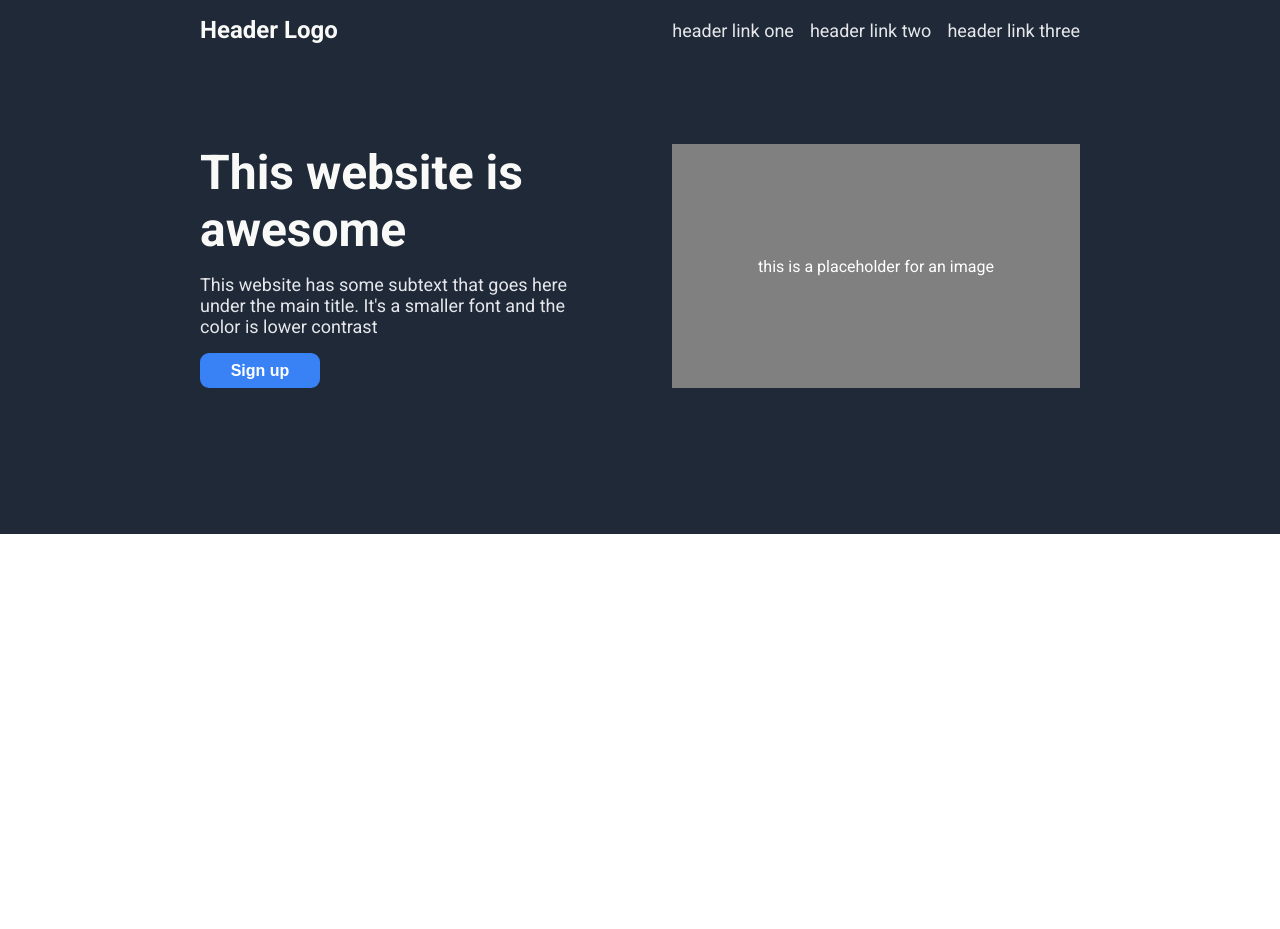
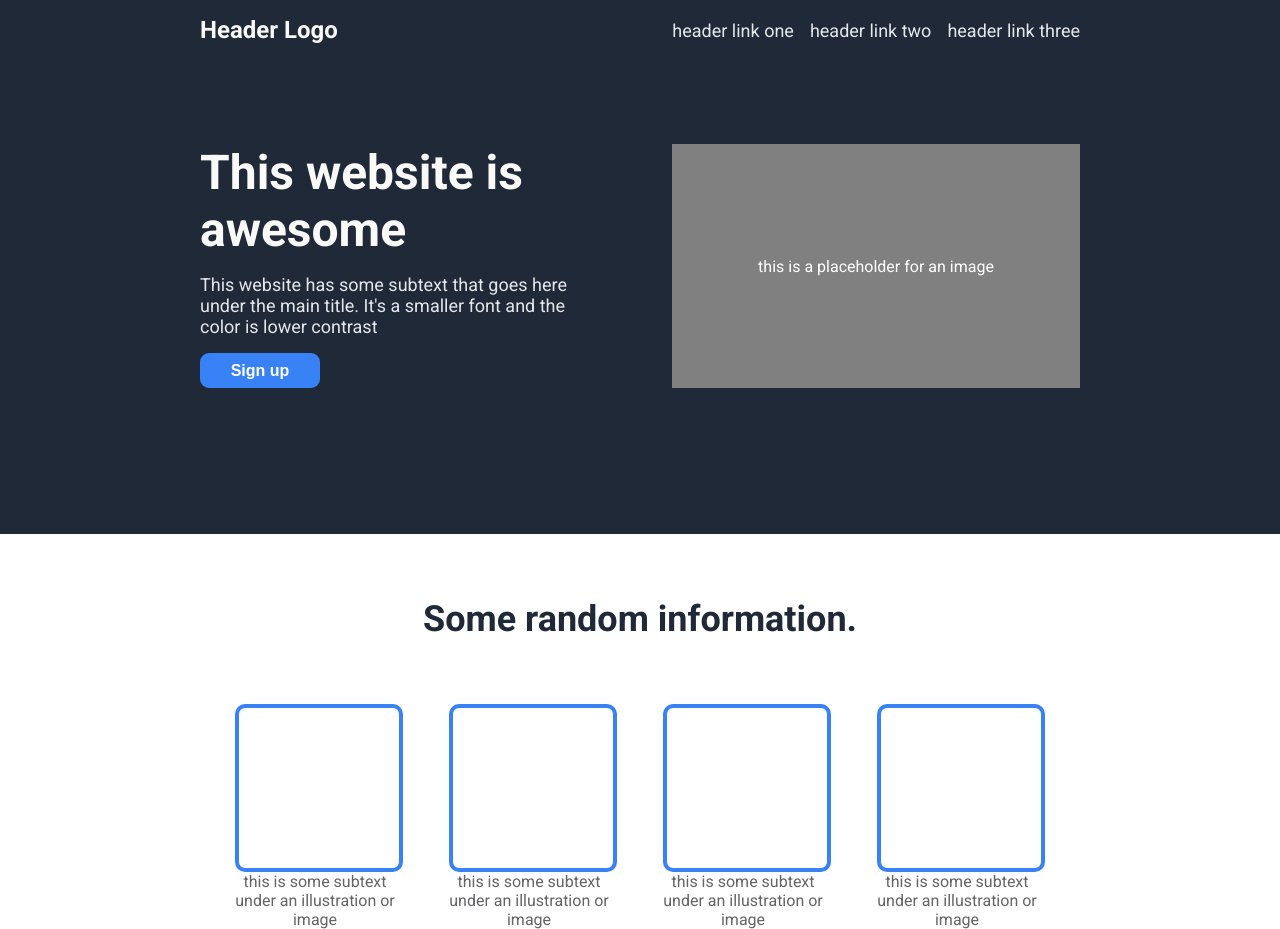
Before and after one commit to FacundoPaez98/landing-page, a plain HTML site: page index.html in a window 1280 px wide. Before the commit the page ends 800 px from the top, so only its background shows below. Drawn offline with Linux system fonts and the light colour scheme.

Commit message:
Add first section of the content of the landing page

```diff
--- a/index.html
+++ b/index.html
@@ -29,6 +29,27 @@
             <div class="header-img">this is a placeholder for an image</div>
         </div>
     </div>
+    <div class="first-section">
+        <div class="title">Some random information.</div>
+        <ul class="information">
+            <li class="info-item">
+                <div class="info-img"></div>
+                <div class="info-text">this is some subtext under an illustration or image</div>
+            </li>
+            <li class="info-item">
+                <div class="info-img"></div>
+                <div class="info-text">this is some subtext under an illustration or image</div>
+            </li>
+            <li class="info-item">
+                <div class="info-img"></div>
+                <div class="info-text">this is some subtext under an illustration or image</div>
+            </li>
+            <li class="info-item">
+                <div class="info-img"></div>
+                <div class="info-text">this is some subtext under an illustration or image</div>
+            </li>
+        </ul>
+    </div>
 </body>
 
 </html>
--- a/styles.css
+++ b/styles.css
@@ -87,3 +87,44 @@ button {
     max-width: 500px;
     flex: 1;
 }
+
+.first-section {
+    display: flex;
+    flex-direction: column;
+    align-items: center;
+    justify-content: center;
+    gap: 64px;
+}
+
+.title {
+    font-size: 36px;
+    font-weight: 900;
+    color: #1F2937;
+    margin-top: 64px;
+}
+
+.info-item {
+    display: flex;
+    flex-direction: column;
+}
+
+.info-img {
+    border: 4px solid #3882F6;
+    border-radius: 10px;
+    height: 160px;
+    width: 160px;
+}
+
+.info-text {
+    color: #636466;
+    max-width: 160px;
+    text-align: center;
+}
+
+.information {
+    display: flex;
+    align-items: center;
+    justify-content: center;
+    margin: 0px 300px;
+    gap: 46px;
+}
```
